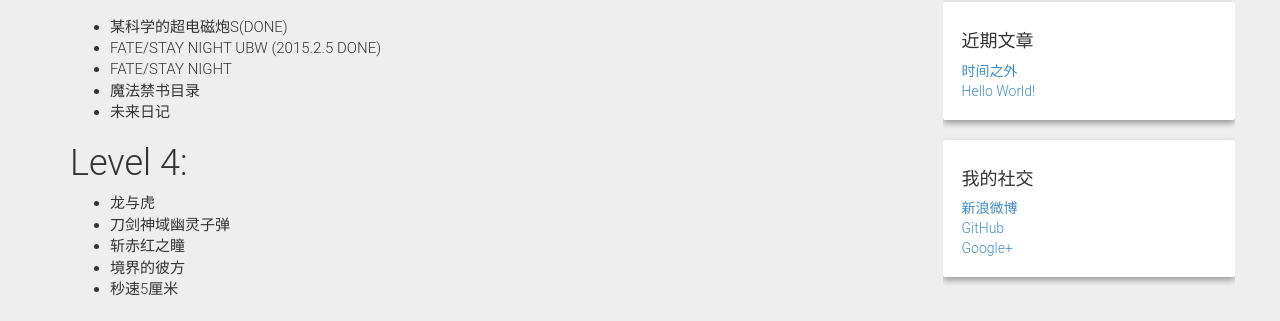
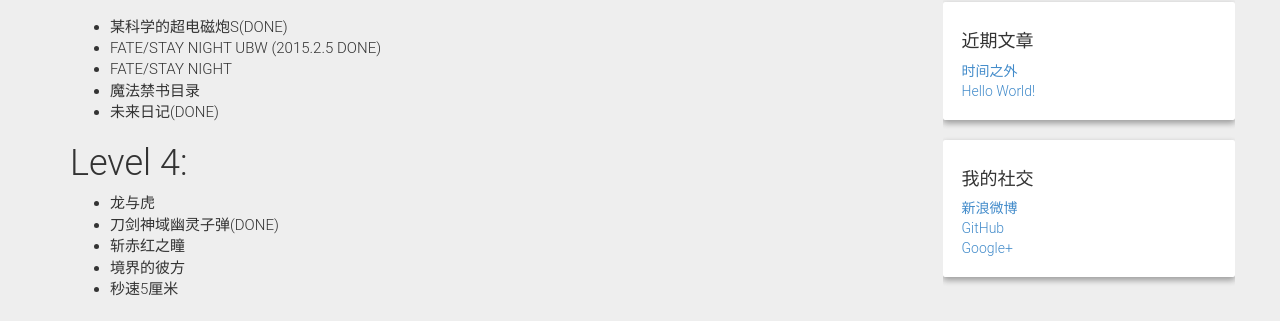
Before and after one commit to Chin-Z/Chin-Z.github.io, a Jekyll site: the page built from bangumi/index.md, in a window 1280 px wide and 1105 px high. Shown: the part 371-692 px from the top of the window. Built offline with Jekyll 4.4.1, drawn with Linux system fonts in a browser that asks for light colours; Markdown is read by kramdown in place of the engine named in the settings; comment, search, counter and statistics services are not loaded.

Commit message:
补番完成

```diff
--- a/bangumi/index.md
+++ b/bangumi/index.md
@@ -13,12 +13,12 @@
 * FATE/STAY NIGHT UBW (2015.2.5 DONE)
 * FATE/STAY NIGHT
 * 魔法禁书目录
-* 未来日记
+* 未来日记(DONE)
 
 #Level 4:
 
 * 龙与虎
-* 刀剑神域幽灵子弹
+* 刀剑神域幽灵子弹(DONE)
 * 斩赤红之瞳
 * 境界的彼方
 * 秒速5厘米
```
